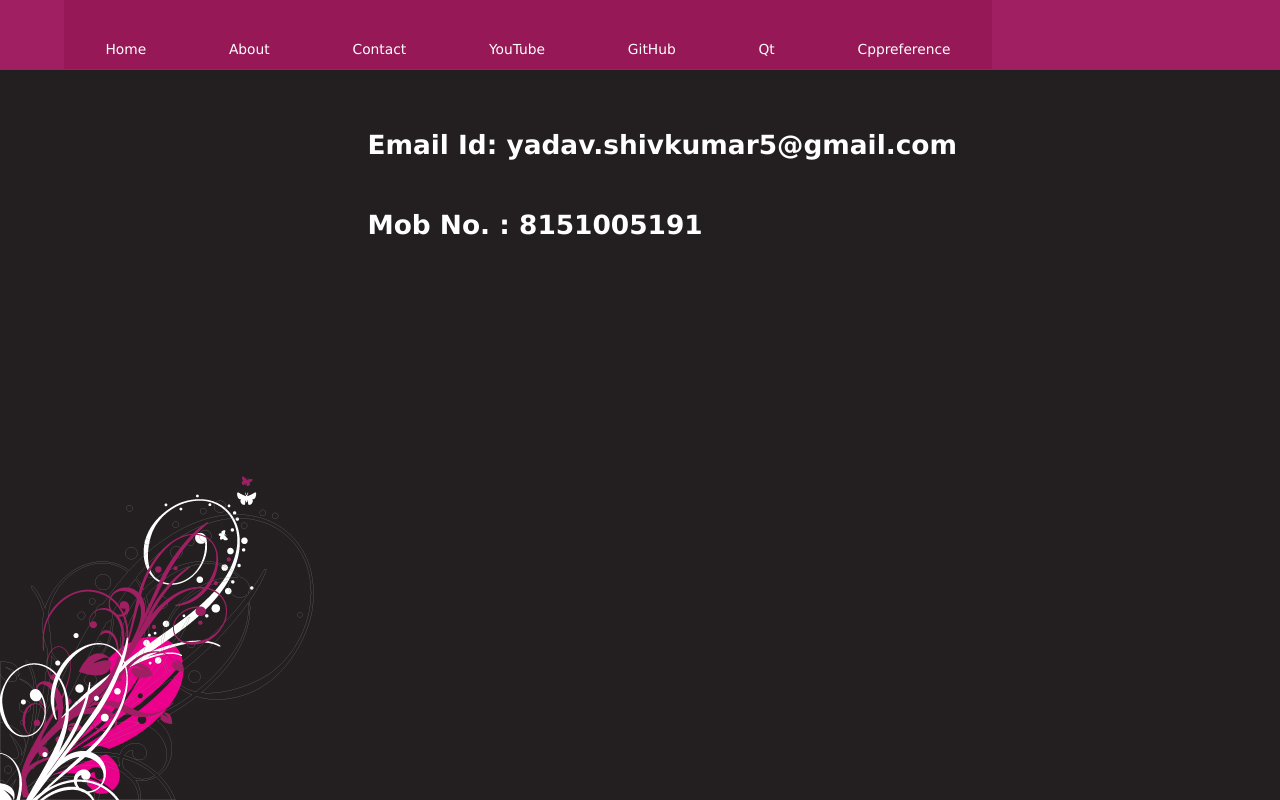
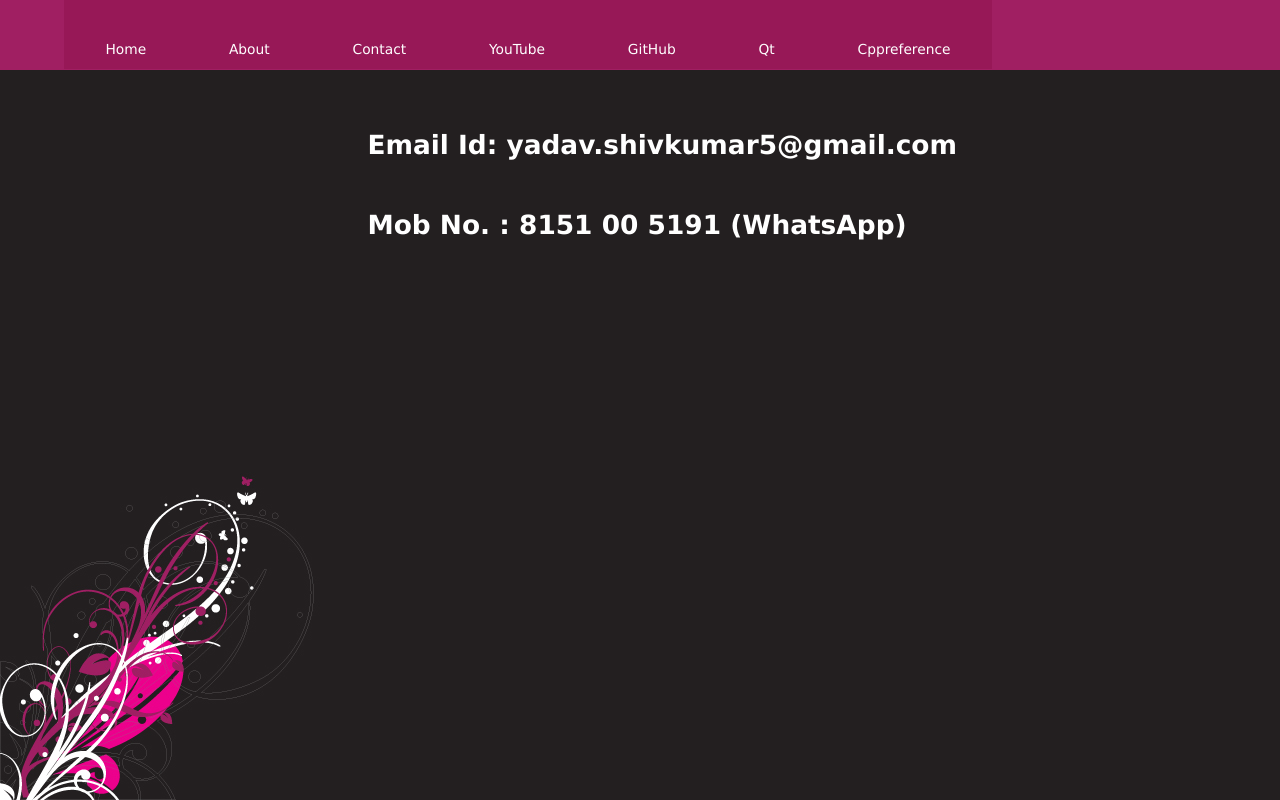
Before and after one commit to shiv32/shivkumarlinux, a plain HTML site: page Contact.html in a window 1280 px wide. Drawn offline with Linux system fonts and the light colour scheme.

Commit message:
Update Contact.html

```diff
--- a/Contact.html
+++ b/Contact.html
@@ -22,7 +22,7 @@
 </div>
 <div class="wrapper">
     <h1>Email Id: yadav.shivkumar5@gmail.com</h1>
-    <h1>Mob No. : 8151005191</h1>
+    <h1>Mob No. : 8151 00 5191 (WhatsApp)</h1>
  </div>
 </body>
 </html>
```
